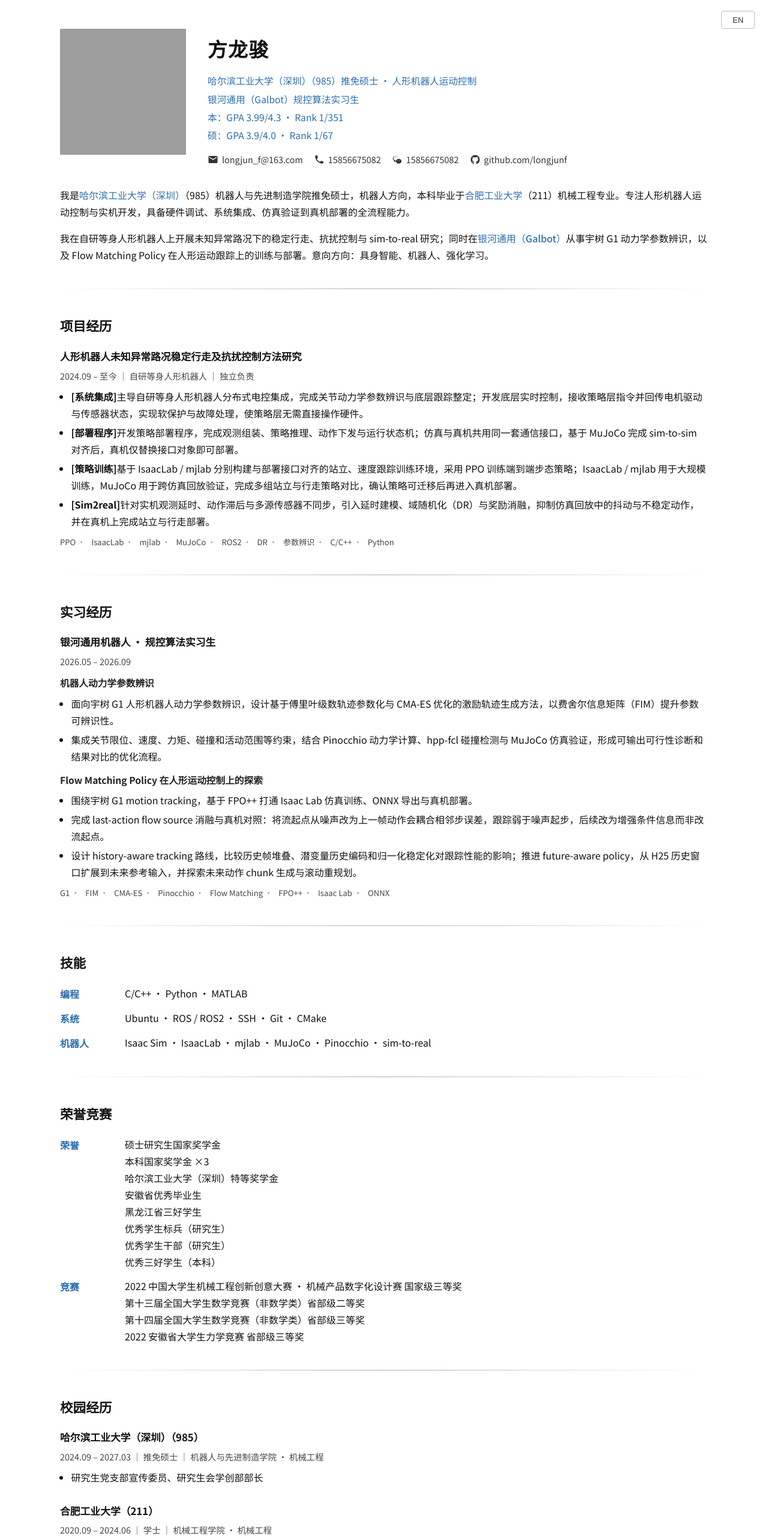
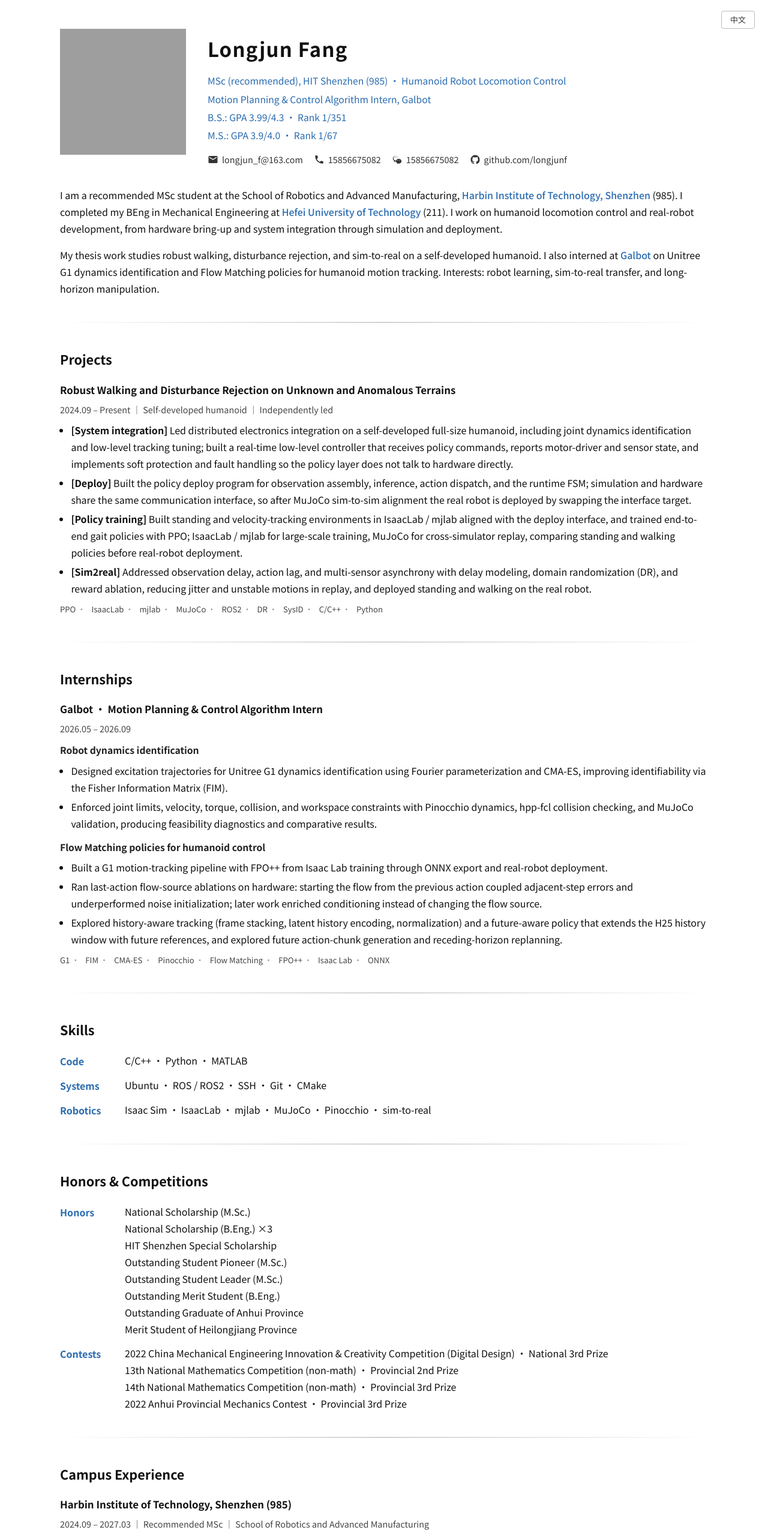
Before and after one commit to longjunf/longjunf.github.io, a plain HTML site: page index.html in a window 1280 px wide. Shown: the top 2561 px of the page at 60% size. Drawn offline with nearby package versions, Linux system fonts and the light colour scheme; grey boxes are pictures that could not be loaded.

Commit message:
Default the site to English and align internship, project and honors wording with the CV

```diff
--- a/app.js
+++ b/app.js
@@ -161,12 +161,12 @@ function loadLang(lang) {
 }
 
 function toggleLang() {
-  const cur = localStorage.getItem("lang") || "zh";
+  const cur = localStorage.getItem("lang") || "en";
   loadLang(cur === "zh" ? "en" : "zh");
 }
 
 window.addEventListener("DOMContentLoaded", () => {
-  loadLang(localStorage.getItem("lang") || "zh");
+  loadLang(localStorage.getItem("lang") || "en");
   document.getElementById("lang-btn").addEventListener("click", toggleLang);
 
   const avatar = document.getElementById("avatar");
--- a/content-en.js
+++ b/content-en.js
@@ -2,7 +2,7 @@ window.CONTENT_EN = {
   name: "Longjun Fang",
   titles: [
     "MSc (recommended), HIT Shenzhen (985) · Humanoid Robot Locomotion Control",
-    "Motion Planning Intern, Galbot",
+    "Motion Planning & Control Algorithm Intern, Galbot",
     "B.S.: GPA 3.99/4.3  ·  Rank 1/351",
     "M.S.: GPA 3.9/4.0  ·  Rank 1/67"
   ],
@@ -14,13 +14,13 @@ window.CONTENT_EN = {
   ],
   bio: [
     'I am a recommended MSc student at the School of Robotics and Advanced Manufacturing, <a href="https://www.hitsz.edu.cn/en/" target="_blank" rel="noopener">Harbin Institute of Technology, Shenzhen</a> (985). I completed my BEng in Mechanical Engineering at <a href="https://en.hfut.edu.cn/" target="_blank" rel="noopener">Hefei University of Technology</a> (211). I work on humanoid locomotion control and real-robot development, from hardware bring-up and system integration through simulation and deployment.',
-    'My thesis work studies robust walking, disturbance rejection, and sim-to-real on a self-developed humanoid. I also interned at <a href="https://www.galbot.com/" target="_blank" rel="noopener">Galbot</a> on Unitree G1 dynamics identification and Flow Matching policies for humanoid motion tracking. Interests: embodied AI, robotics, and reinforcement learning.'
+    'My thesis work studies robust walking, disturbance rejection, and sim-to-real on a self-developed humanoid. I also interned at <a href="https://www.galbot.com/" target="_blank" rel="noopener">Galbot</a> on Unitree G1 dynamics identification and Flow Matching policies for humanoid motion tracking. Interests: robot learning, sim-to-real transfer, and long-horizon manipulation.'
   ],
   projects: {
     title: "Projects",
     list: [
       {
-        title: "Robust Walking and Disturbance Rejection on Unknown / Anomalous Terrain",
+        title: "Robust Walking and Disturbance Rejection on Unknown and Anomalous Terrains",
         meta: "2024.09 – Present ｜ Self-developed humanoid ｜ Independently led",
         points: [
           "<strong>[System integration]</strong> Led distributed electronics integration on a self-developed full-size humanoid, including joint dynamics identification and low-level tracking tuning; built a real-time low-level controller that receives policy commands, reports motor-driver and sensor state, and implements soft protection and fault handling so the policy layer does not talk to hardware directly.",
@@ -39,7 +39,7 @@ window.CONTENT_EN = {
     title: "Internships",
     list: [
       {
-        title: "Galbot · Motion Planning Intern",
+        title: "Galbot · Motion Planning & Control Algorithm Intern",
         meta: "2026.05 – 2026.09",
         sections: [
           {
@@ -82,14 +82,14 @@ window.CONTENT_EN = {
       {
         name: "Honors",
         items: [
-          "National Scholarship (Master's)",
-          "National Scholarship (Bachelor's) ×3",
+          "National Scholarship (M.Sc.)",
+          "National Scholarship (B.Eng.) ×3",
           "HIT Shenzhen Special Scholarship",
-          "Anhui Provincial Outstanding Graduate",
-          "Heilongjiang Provincial Three-Good Student",
-          "Outstanding Student Pioneer (Master's)",
-          "Outstanding Student Leader (Master's)",
-          "Outstanding Three-Good Student (Bachelor's)"
+          "Outstanding Student Pioneer (M.Sc.)",
+          "Outstanding Student Leader (M.Sc.)",
+          "Outstanding Merit Student (B.Eng.)",
+          "Outstanding Graduate of Anhui Province",
+          "Merit Student of Heilongjiang Province"
         ]
       },
       {
--- a/content-zh.js
+++ b/content-zh.js
@@ -14,7 +14,7 @@ window.CONTENT_ZH = {
   ],
   bio: [
     '我是<a href="https://www.hitsz.edu.cn/" target="_blank" rel="noopener">哈尔滨工业大学（深圳）</a>（985）机器人与先进制造学院推免硕士，机器人方向，本科毕业于<a href="https://www.hfut.edu.cn/" target="_blank" rel="noopener">合肥工业大学</a>（211）机械工程专业。专注人形机器人运动控制与实机开发，具备硬件调试、系统集成、仿真验证到真机部署的全流程能力。',
-    '我在自研等身人形机器人上开展未知异常路况下的稳定行走、抗扰控制与 sim-to-real 研究；同时在<a href="https://www.galbot.com/" target="_blank" rel="noopener">银河通用（Galbot）</a>从事宇树 G1 动力学参数辨识，以及 Flow Matching Policy 在人形运动跟踪上的训练与部署。意向方向：具身智能、机器人、强化学习。'
+    '我在自研等身人形机器人上开展未知异常路况下的稳定行走、抗扰控制与 sim-to-real 研究；同时在<a href="https://www.galbot.com/" target="_blank" rel="noopener">银河通用（Galbot）</a>从事宇树 G1 动力学参数辨识，以及 Flow Matching Policy 在人形运动跟踪上的训练与部署。意向方向：机器人学习、仿真到现实迁移、长时程操作。'
   ],
   projects: {
     title: "项目经历",
@@ -39,7 +39,7 @@ window.CONTENT_ZH = {
     title: "实习经历",
     list: [
       {
-        title: "银河通用机器人 · 规控算法实习生",
+        title: "银河通用（Galbot）· 运动规划与控制算法实习生",
         meta: "2026.05 – 2026.09",
         sections: [
           {
@@ -85,11 +85,11 @@ window.CONTENT_ZH = {
           "硕士研究生国家奖学金",
           "本科国家奖学金 ×3",
           "哈尔滨工业大学（深圳）特等奖学金",
-          "安徽省优秀毕业生",
-          "黑龙江省三好学生",
           "优秀学生标兵（研究生）",
           "优秀学生干部（研究生）",
-          "优秀三好学生（本科）"
+          "优秀三好学生（本科）",
+          "安徽省优秀毕业生",
+          "黑龙江省三好学生"
         ]
       },
       {
--- a/index.html
+++ b/index.html
@@ -1,16 +1,16 @@
 <!DOCTYPE html>
-<html lang="zh-CN">
+<html lang="en">
 <head>
 <meta charset="UTF-8">
 <meta name="viewport" content="width=device-width, initial-scale=1.0">
-<title>方龙骏 | Longjun Fang</title>
+<title>Longjun Fang | 方龙骏</title>
 <link rel="preconnect" href="https://fonts.googleapis.com">
 <link rel="preconnect" href="https://fonts.gstatic.com" crossorigin>
 <link href="https://fonts.googleapis.com/css2?family=Noto+Sans+SC:wght@400;500;700&family=Source+Sans+3:wght@400;600;700&display=swap" rel="stylesheet">
 <link rel="stylesheet" href="style.css?v=photo4">
 </head>
 <body>
-<button id="lang-btn" class="lang-btn" type="button">EN</button>
+<button id="lang-btn" class="lang-btn" type="button">中文</button>
 
 <main class="page">
   <header class="profile">
@@ -65,8 +65,8 @@
 
 <footer id="footer"></footer>
 
-<script src="content-zh.js?v=proj7"></script>
-<script src="content-en.js?v=proj7"></script>
-<script src="app.js?v=proj7"></script>
+<script src="content-zh.js?v=proj8"></script>
+<script src="content-en.js?v=proj8"></script>
+<script src="app.js?v=proj8"></script>
 </body>
 </html>
```
